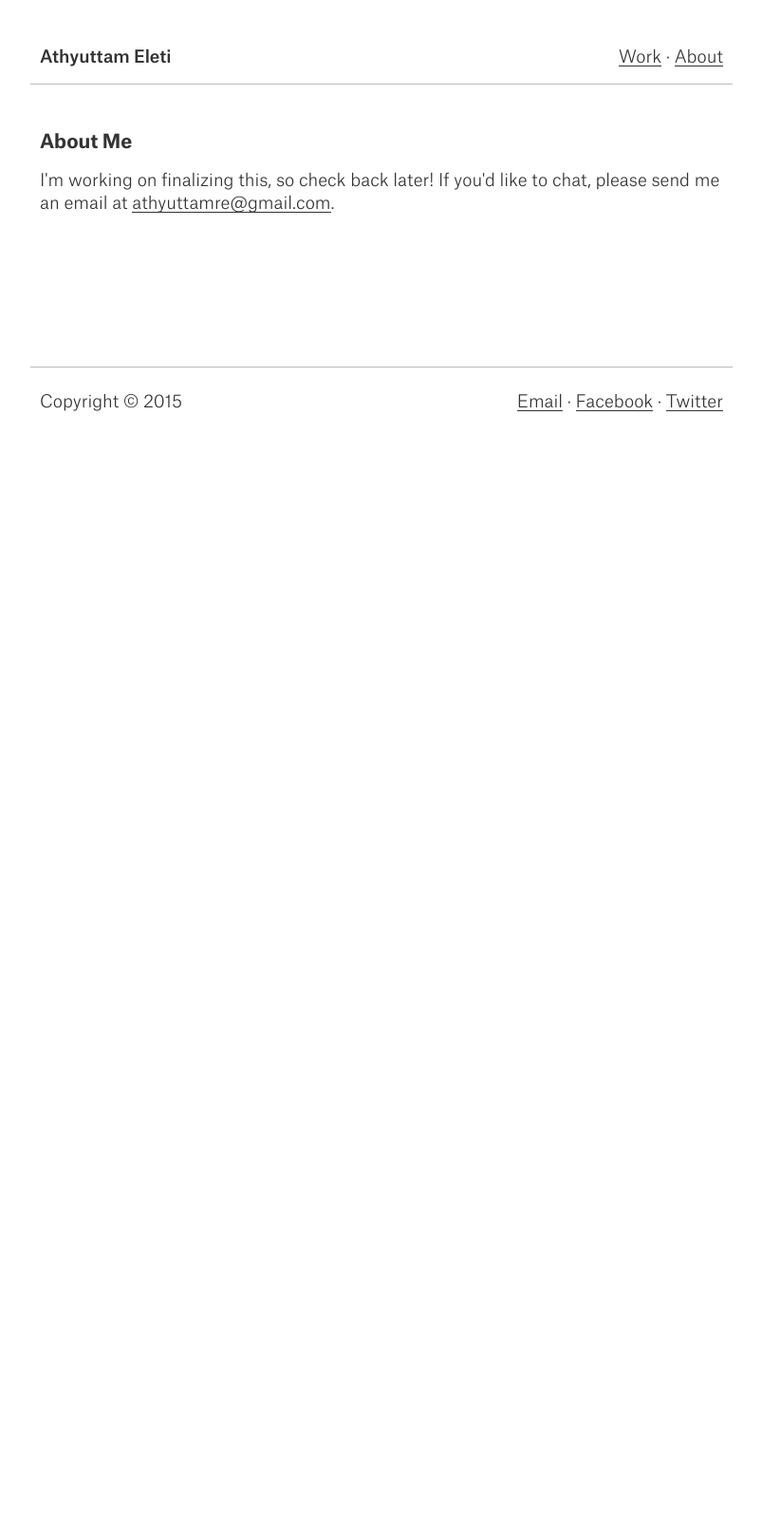
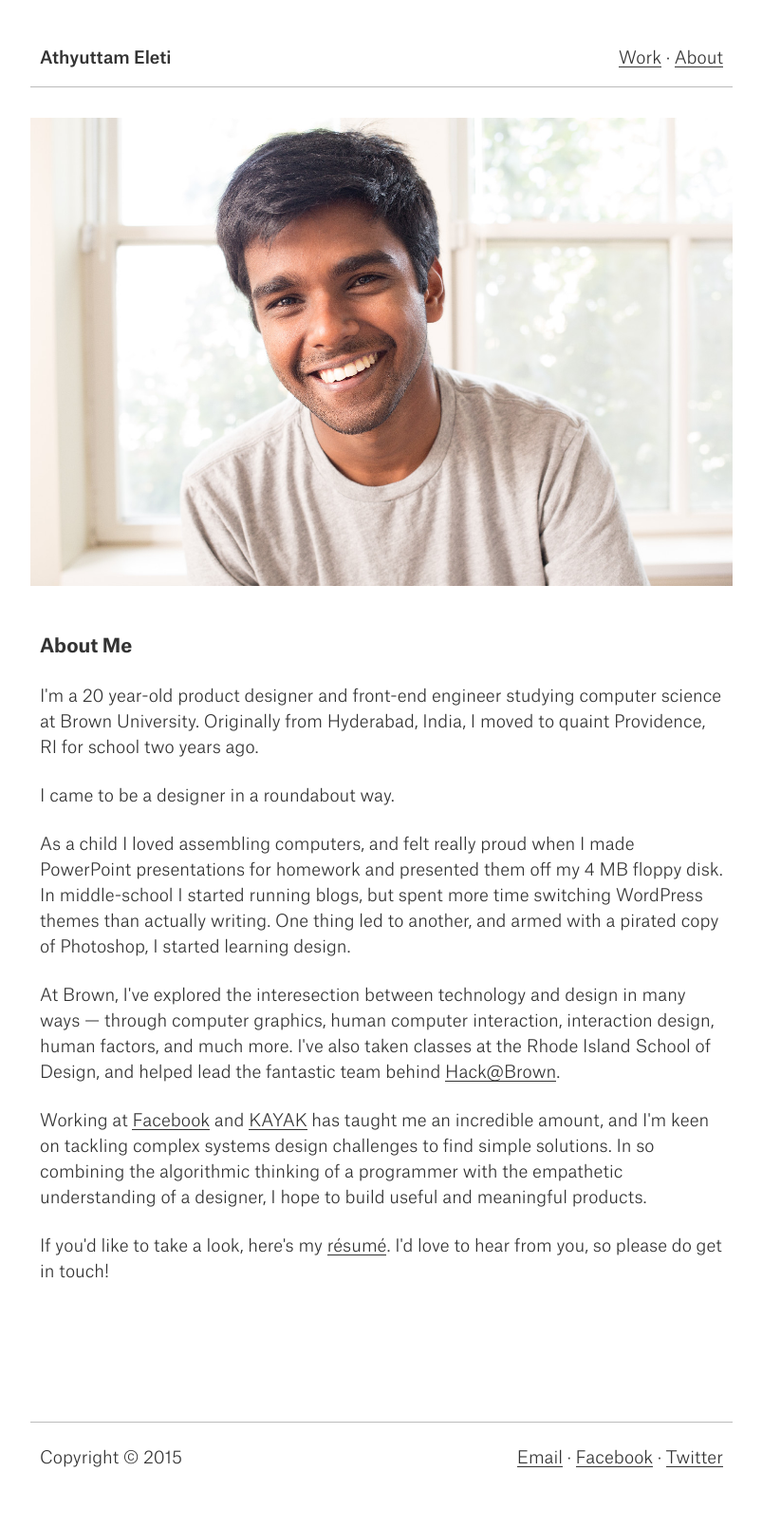
Before and after one commit to athyuttamre/athyuttamre.github.io, a Jekyll site: the page built from about.html, in a window 1280 px wide. Shown: the whole page at 95% size, without its empty margins (238-1041 px from the left). Built offline with Jekyll 4.4.1, drawn with Linux system fonts in a browser that asks for light colours; before the commit the page ends 948 px from its top, so only the background shows below that.

Commit message:
Write /about content, update resume

```diff
--- a/about.html
+++ b/about.html
@@ -2,8 +2,20 @@
 layout: page
 ---
 
+<div class="row">
+  <img src="/img/about-wide.jpg" class="img-responsive">
+</div>
+
 <h2>About Me</h2>
 
-I'm working on finalizing this, so check back later!
+<p>I'm a 20 year-old product designer and front-end engineer studying computer science at Brown University. Originally from Hyderabad, India, I moved to quaint Providence, RI for school two years ago.</p>
 
-If you'd like to chat, please send me an email at <a href="mailto:athyuttamre@gmail.com">athyuttamre@gmail.com</a>.
+<p>I came to be a designer in a roundabout way.<p>
+
+<p>As a child I loved assembling computers, and felt really proud when I made PowerPoint presentations for homework and presented them off my 4 MB floppy disk. In middle-school I started running blogs, but spent more time switching WordPress themes than actually writing. One thing led to another, and armed with a pirated copy of Photoshop, I started learning design.</p>
+
+<p>At Brown, I've explored the interesection between technology and design in many ways — through computer graphics, human computer interaction, interaction design, human factors, and much more. I've also taken classes at the Rhode Island School of Design, and helped lead the fantastic team behind <a href="/hackatbrown.html">Hack@Brown</a>.</p>
+
+<p>Working at <a href="/facebook.html">Facebook</a> and <a href="/kayak.html">KAYAK</a> has taught me an incredible amount, and I'm keen on tackling complex systems design challenges to find simple solutions. In so combining the algorithmic thinking of a programmer with the empathetic understanding of a designer, I hope to build useful and meaningful products.</p>
+
+<p>If you'd like to take a look, here's my <a href="/files/Athyuttam%20Eleti.pdf">résumé</a>. I'd love to hear from you, so please do get in touch!</p>
--- a/css/main.scss
+++ b/css/main.scss
@@ -19,7 +19,7 @@ body {
   font-family: "Atlas Grotesk", sans-serif;
   font-size: 1.8rem;
   font-weight: 300;
-  line-height: 2.4rem;
+  line-height: 1.5;
 
   color: #333;
 }
@@ -56,6 +56,11 @@ a {
   &.no-underline {
     border: 0 !important;
   }
+}
+
+img {
+  max-width: 100%;
+  margin-bottom: 32px;
 }
 
 /* Header */
@@ -252,9 +257,27 @@ header {
   }
 }
 
+#tab-snooze {
+  a {
+    border-color: #ffd21f;
+  }
+}
+
+#pia {
+  a {
+    border-color: #ff3f4e;
+  }
+}
+
+#cs22 {
+  a {
+    border-color: #00aebd;
+  }
+}
+
 /* Footer */
 footer {
-  margin-top: 160px;
+  margin-top: 120px;
   margin-bottom: 60px;
   padding-top: 24px;
 
```
Also changed, not shown: index.html (+14 -4 lines), img/about-wide.jpg (added), 2 other files.
